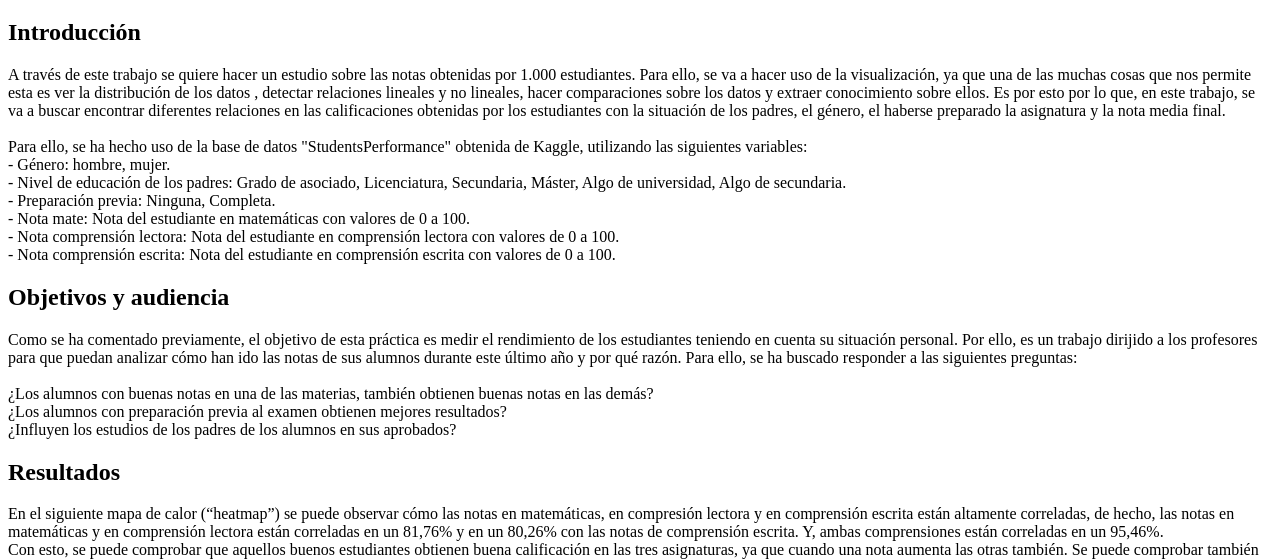
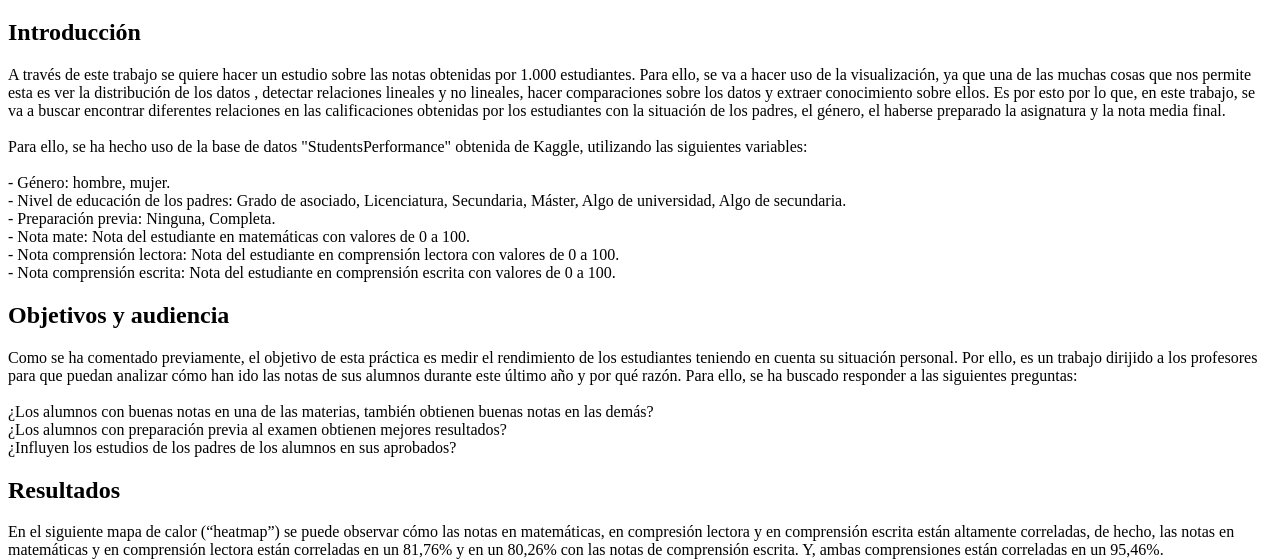
Before and after one commit to nereagondra/08MBID_Practica_Nerea_Gondra, a website: page index.html in a window 1280 px wide. Shown: the part 177-737 px from the top of the page. Drawn offline with Linux system fonts and the light colour scheme.

Commit message:
1 file modified

```diff
--- a/index.html
+++ b/index.html
@@ -22,7 +22,7 @@
   <h1> Práctica Visualización: Rendimiento de los estudiantes</h1>
   <h2> Introducción </h2>
   </span> A través de este trabajo se quiere hacer un estudio sobre las notas obtenidas por 1.000 estudiantes. Para ello, se va a hacer uso de la visualización, ya que una de las muchas cosas que nos permite esta es ver la distribución de los datos , detectar relaciones lineales y no lineales, hacer comparaciones sobre los datos y extraer conocimiento sobre ellos. Es por esto por lo que, en este trabajo, se va a buscar encontrar diferentes relaciones en las calificaciones obtenidas por los estudiantes con la situación de los padres, el género, el haberse preparado la asignatura y la nota media final.  <br /> <br />
-  Para ello, se ha hecho uso de la base de datos "StudentsPerformance" obtenida de Kaggle, utilizando las siguientes variables: <br />
+  Para ello, se ha hecho uso de la base de datos "StudentsPerformance" obtenida de Kaggle, utilizando las siguientes variables: <br /> <br />
   - <span class="negrita"> Género: </span>hombre, mujer. <br />
   - <span class="negrita"> Nivel de educación de los padres:</span> Grado de asociado, Licenciatura, Secundaria, Máster, Algo de universidad, Algo de secundaria. <br />
   - <span class="negrita"> Preparación previa:</span> Ninguna, Completa. <br />
```
